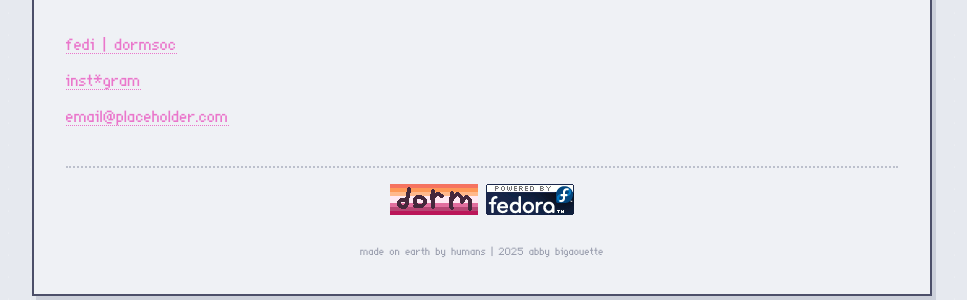
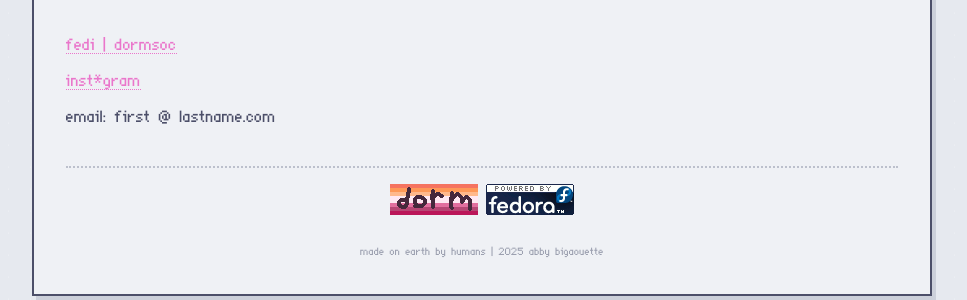
Before and after one commit to logantodd/logantodd.github.io, a Jekyll site: the page built from index.md, in a window 1280 px wide. Shown: the part 1563-1863 px from the top of the page, without its empty margins (158-1125 px from the left). Built offline with Jekyll 4.4.1, drawn with Linux system fonts in a browser that asks for light colours.

Commit message:
Update index.md

```diff
--- a/index.md
+++ b/index.md
@@ -38,4 +38,4 @@ i currently work as a technician at blue origin, where i help build new glenn. o
 
 [fedi | dormsoc](https://dorm.social/@abbyfluoroethane)<br>
 [inst*gram](https://instagram.com/abbyfluoroethane)<br>
-[email@placeholder.com](#)
+email: first @ lastname.com
```
